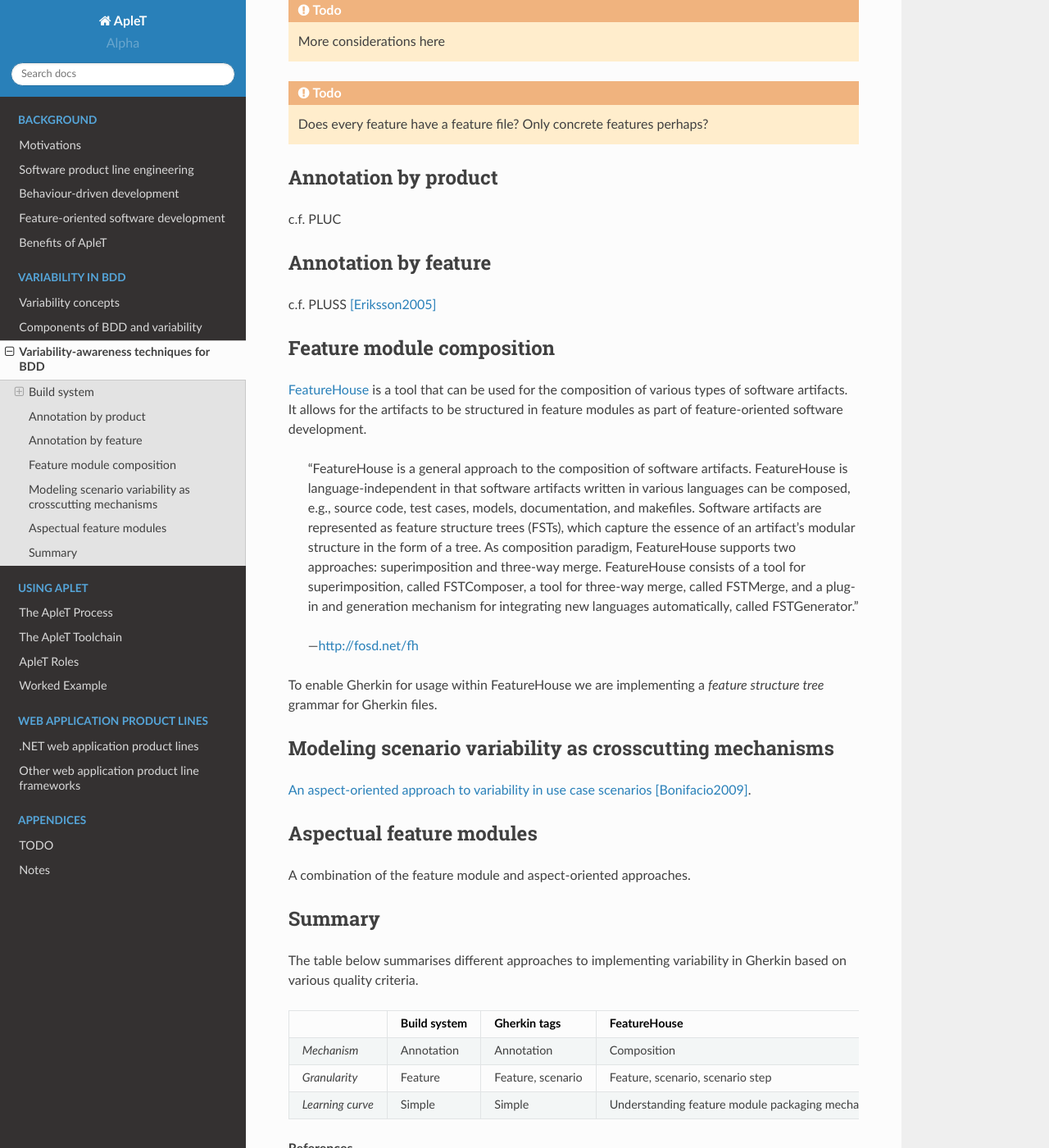
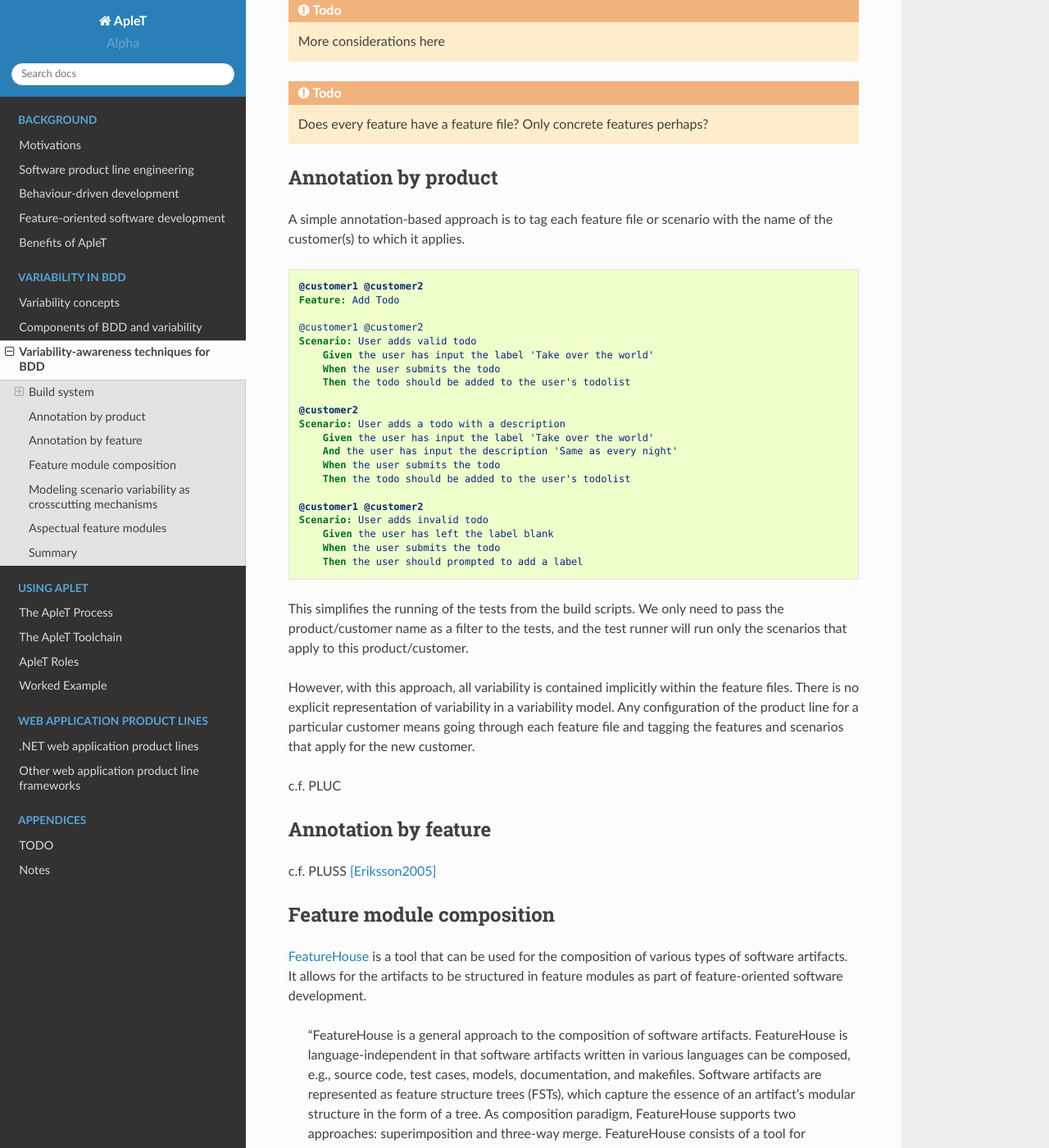
Before and after one commit to ngm/ApleT, a Sphinx documentation site: the page built from docs/variability-implementation-techniques.rst, in a window 1280 px wide and 1400 px high, scrolled down 755 px. Shown: the whole window at 82% size. Built offline with Sphinx 7.4.7 and the Read the Docs theme 2.0.0, drawn with Linux system fonts in a browser that asks for light colours.

Commit message:
Add simple example of annotation by product

```diff
--- a/docs/variability-implementation-techniques.rst
+++ b/docs/variability-implementation-techniques.rst
@@ -33,10 +33,49 @@ The granularity of this approach is at the feature level.
 .. todo:: More considerations here
 .. todo:: Does every feature have a feature file?  Only concrete features perhaps?
 
+
 Annotation by product
 =====================
 
+A simple annotation-based approach is to tag each feature file or scenario
+with the name of the customer(s) to which it applies.
+
+.. code-block:: gherkin
+
+    @customer1 @customer2
+    Feature: Add Todo
+
+    @customer1 @customer2
+    Scenario: User adds valid todo
+        Given the user has input the label 'Take over the world'
+        When the user submits the todo
+        Then the todo should be added to the user's todolist
+
+    @customer2
+    Scenario: User adds a todo with a description
+        Given the user has input the label 'Take over the world'
+        And the user has input the description 'Same as every night'
+        When the user submits the todo
+        Then the todo should be added to the user's todolist
+
+    @customer1 @customer2
+    Scenario: User adds invalid todo
+        Given the user has left the label blank
+        When the user submits the todo
+        Then the user should prompted to add a label
+
+This simplifies the running of the tests from the build scripts.
+We only need to pass the product/customer name as a filter to the tests, and
+the test runner will run only the scenarios that apply to this product/customer.
+
+However, with this approach, all variability is contained implicitly within the
+feature files.  There is no explicit representation of variability in a
+variability model.  Any configuration of the product line for a particular
+customer means going through each feature file and tagging the features and
+scenarios that apply for the new customer.
+
 c.f. PLUC
+
 
 Annotation by feature
 =====================
```
